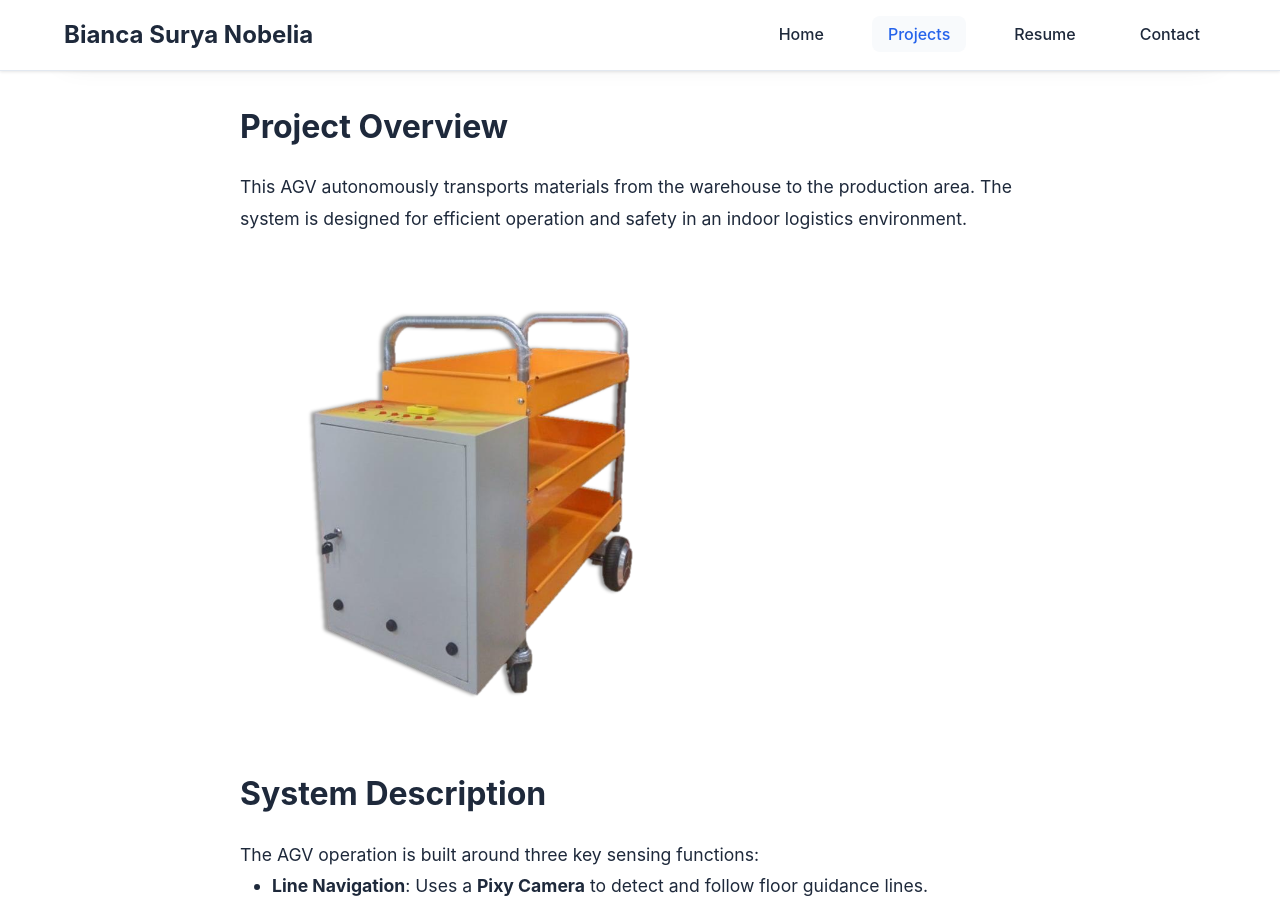
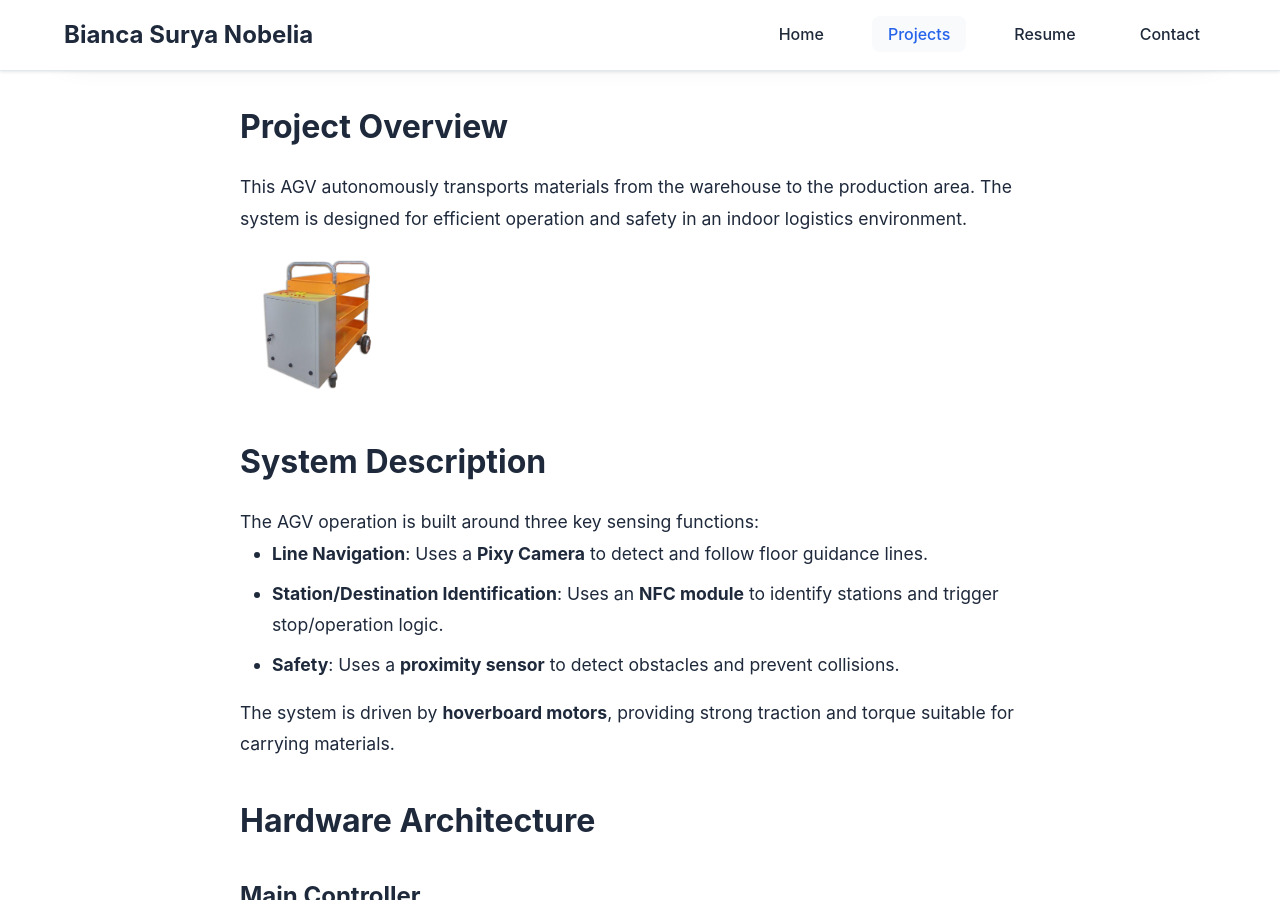
Before and after one commit to BiancaNobelia/biancanobelia.github.io, a Jekyll site: the page built from _projects/3d-tracking-lidar.md, in a window 1280 px wide and 900 px high, scrolled down 1437 px. Built offline with Jekyll 4.4.1, drawn with Linux system fonts in a browser that asks for light colours.

Commit message:
Adjust image sizes
Updated image sizes for better layout in the project documentation.

```diff
--- a/_projects/3d-tracking-lidar.md
+++ b/_projects/3d-tracking-lidar.md
@@ -13,7 +13,7 @@ date: 2023-05-01
 
 This AGV autonomously transports materials from the warehouse to the production area. The system is designed for efficient operation and safety in an indoor logistics environment.
 
-<img src="/pictures/agv.png" alt="AGV" style="width:60%; max-width:520px; height:auto;">
+<img src="/pictures/agv.png" alt="AGV" style="width:20%; max-width:520px; height:auto;">
 
 ## System Description
 
@@ -62,7 +62,7 @@ This interface allows the operator to quickly set the target station without nee
 - **3D-printed mounting bracket for the NFC module**, ensuring stable alignment and reliable tag reading
 - **Panel design** to house the interface components and wiring organization
 
-<img src="/pictures/agv_circuit.jpg" alt="AGV" style="width:60%; max-width:520px; height:auto;">
+<img src="/pictures/agv_circuit.jpg" alt="AGV" style="width:20%; max-width:520px; height:auto;">
 
 ## Control & Tuning
 
```
